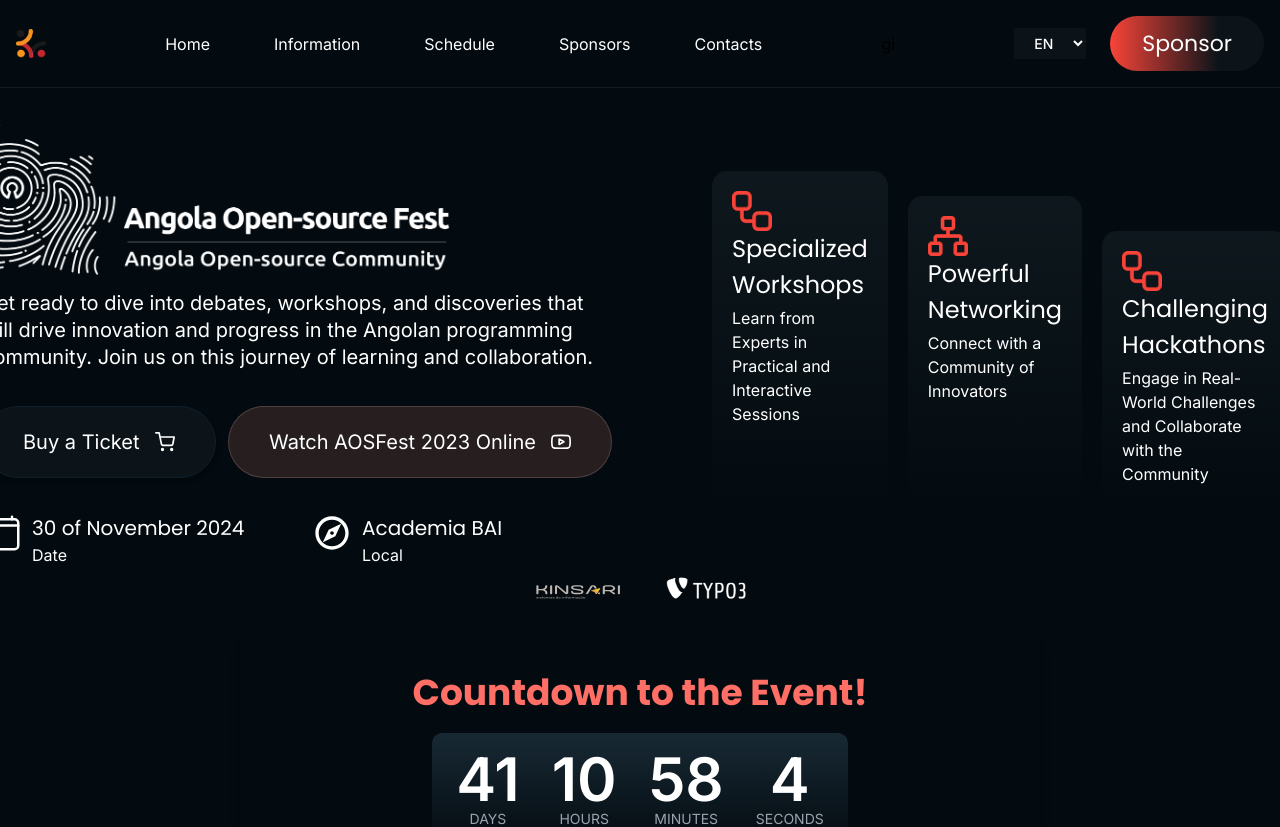
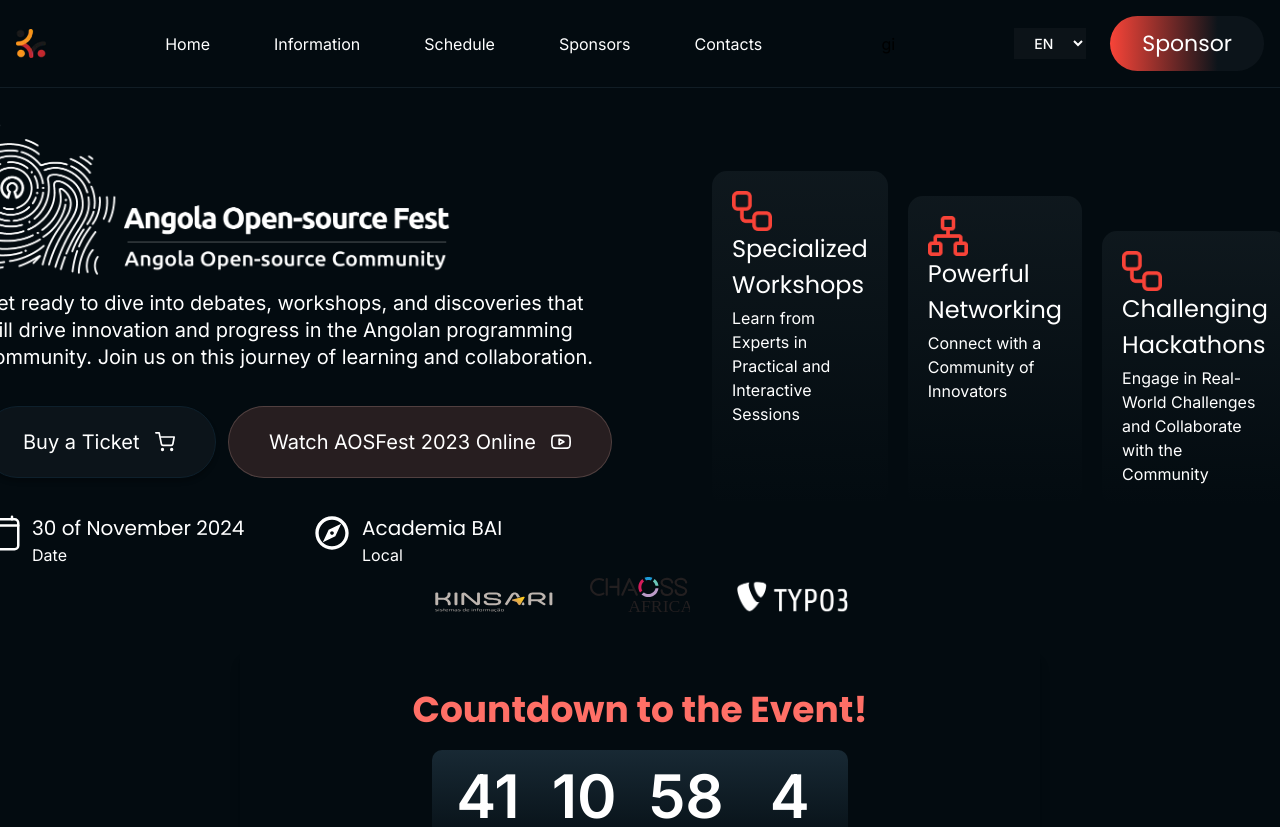
Before and after one commit to angolaosc/aosf2024-website, a Next.js app: page /home in a window 1280 px wide. Shown: the top 827 px of the page. Built offline with nearby package versions, Linux system fonts and the light colour scheme.

Commit message:
feat: adicionado novo patrocinador

```diff
--- a/src/app/home/components/event-clock/EventClock.tsx
+++ b/src/app/home/components/event-clock/EventClock.tsx
@@ -29,8 +29,9 @@ export const EventClock = () =>{
   return (
     <div className="flex flex-col items-center space-y-6">
       <div className="flex flex-wrap items-center justify-center space-x-4 sm:space-x-8">
-        <Image src="/KINSARI_RGB 1.svg" className="logo Kinsari" alt="Kinsari Logo" width={100} height={40} />
-        <Image src="/typo3.png" className="logo Typo3" alt="Typo3 Logo" width={100} height={40} />
+        <Image src="/KINSARI_RGB 1.svg" className="logo Kinsari" alt="Kinsari Logo" width={140} height={60} />
+        <Image src="/CHAOSS AFRICA LOGO.svg" className="logo Typo3" alt={''} width={100} height={40}/>
+        <Image src="/typo3.png" className="logo Typo3" alt="Typo3 Logo" width={140} height={60} />
       </div>
       <div className="flex flex-col items-center justify-center p-4 md:p-10 bg-transparent rounded-lg shadow-lg transition-all duration-300 w-full max-w-[800px]">
         <h2 className="text-palestra-color text-2xl sm:text-4xl font-bold mb-5 text-center">{i18n.t('section_1.contagem.title')}</h2>
--- a/src/app/home/components/partnersSection/index.tsx
+++ b/src/app/home/components/partnersSection/index.tsx
@@ -36,6 +36,7 @@ const PartnersSection = () => {
         <div className={silver}>
           <h3 className={tpatrocinio}>Silver</h3>
           <div className={logo}>
+            <Image src="/CHAOSS AFRICA LOGO.svg" className="logo Typo3" alt={''} width={120} height={60}/>
             <Image src="/typo3.png" className="logo Typo3" alt={''} width={140} height={60}/>
           </div>
         </div>
--- a/src/app/home/components/partnersSection/styles.module.css
+++ b/src/app/home/components/partnersSection/styles.module.css
@@ -58,7 +58,7 @@
 .silver {
   display: flex;
   flex-direction: column;
-  align-items: center;
+  align-items: end;
 }
 
 .logo {
```
